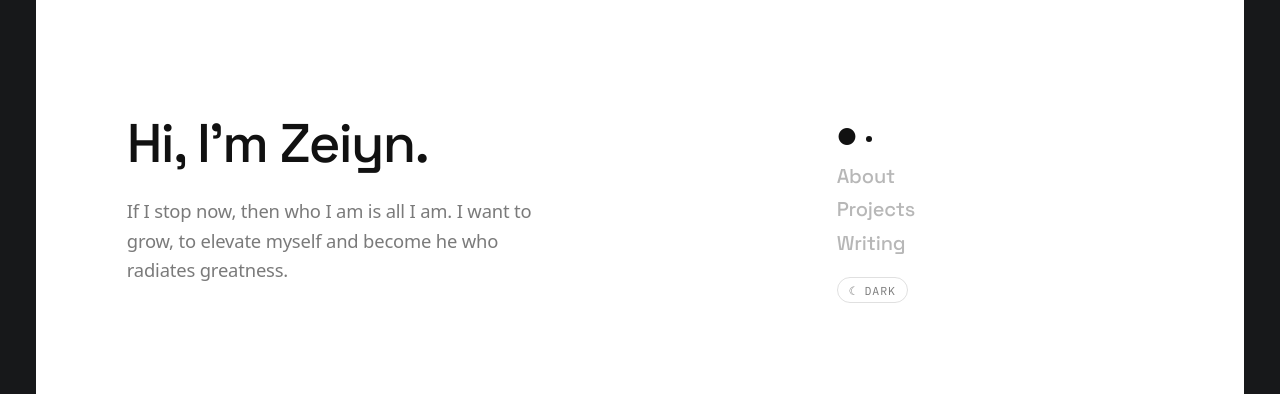
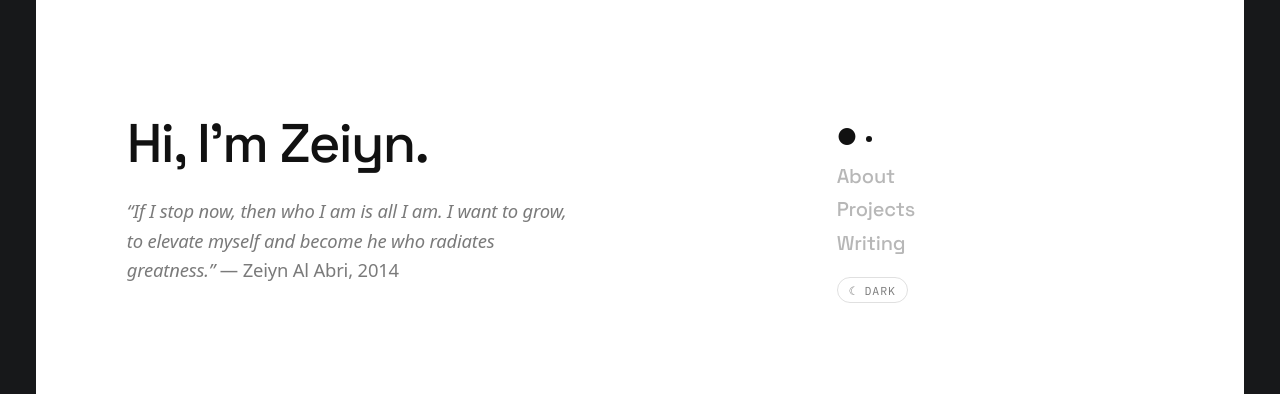
Before and after one commit to ZeiynAA/ZeiynAA.github.io, a Jekyll site: the page built from index.html, in a window 1280 px wide. Shown: the top 394 px of the page. Built offline with Jekyll 4.4.1, drawn with Linux system fonts in a browser that asks for light colours.

Commit message:
Home subtitle: italic quote with attribution (Zeiyn Al Abri, 2014)

```diff
--- a/index.html
+++ b/index.html
@@ -5,7 +5,7 @@ title: "Zeiyn — personal site"
 description: "The personal website of Zeiyn — projects, writing, and ways to get in touch."
 og_description: "Projects, writing, and ways to get in touch."
 heading: 'Hi, I&rsquo;m <span class="accent">Zeiyn</span>.'
-lede: "If I stop now, then who I am is all I am. I want to grow, to elevate myself and become he who radiates greatness."
+lede: '<em>&ldquo;If I stop now, then who I am is all I am. I want to grow, to elevate myself and become he who radiates greatness.&rdquo;</em> &mdash; Zeiyn Al Abri, 2014'
 ---
 
       <!-- ---- Selected work (preview of Projects) ---- -->
```
